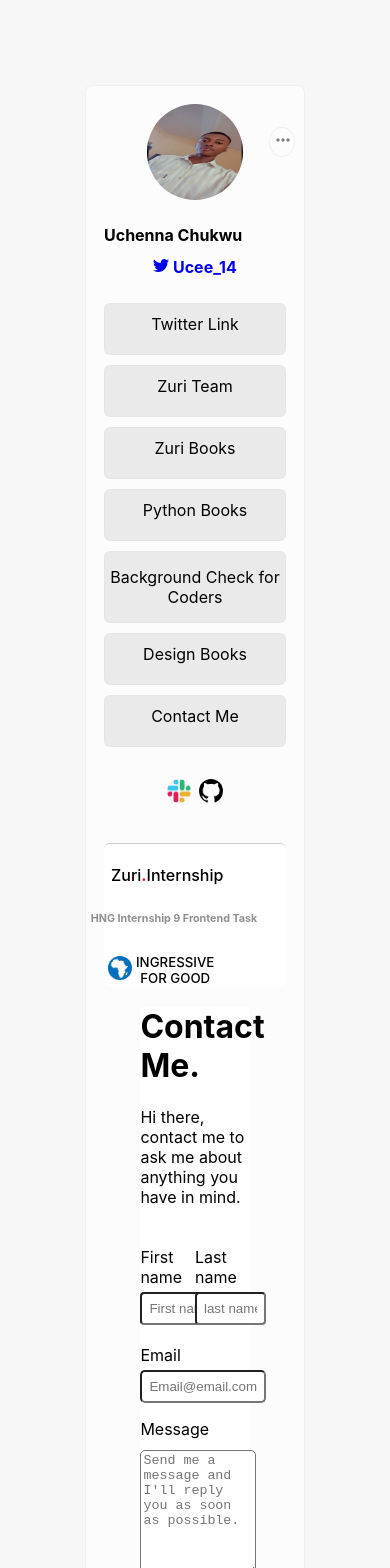
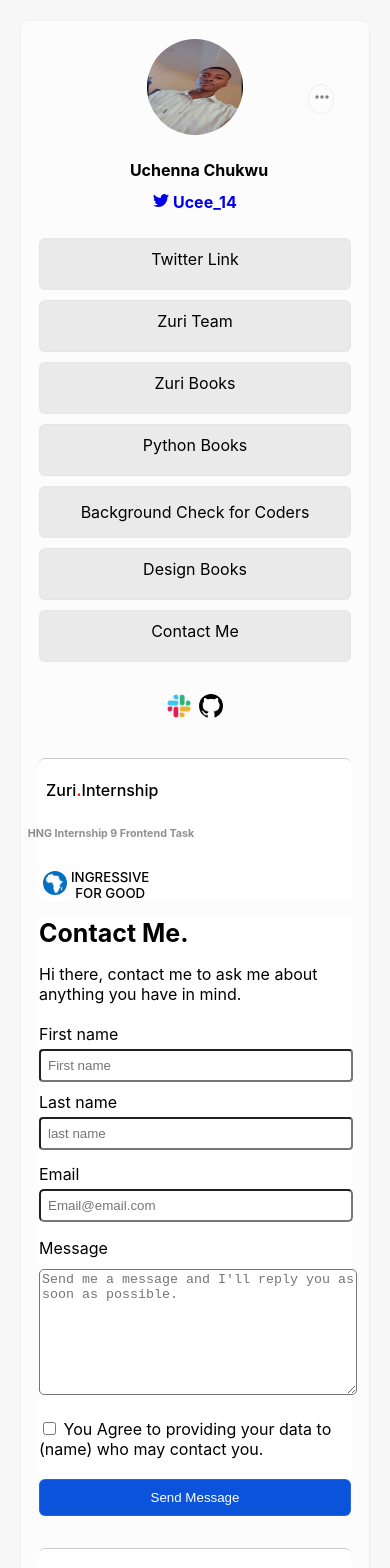
Before and after one commit to Yhucee14/zuri-one, a React (Create React App) app: page /Contact in a window 390 px wide. Shown: the top 1568 px of the page. Built offline with nearby package versions, Linux system fonts and the light colour scheme.

Commit message:
Style: Modified media queries for mobile view

```diff
--- a/src/App.css
+++ b/src/App.css
@@ -9,7 +9,6 @@
 
 .menu{
     text-align: center;
-
     display: block;
     border: 1px solid #a8a3a327;
     border-radius: 50%;
@@ -25,7 +24,7 @@
 }
 
 .container{
-    padding: 85px;
+    padding: 20px;
     background: #bbb9b91e;
     }
 
@@ -41,13 +40,13 @@
     border: 1px solid #a8a3a327;
     border-radius: 50%;
     position: absolute;
-    left: 69%;
-    top: 15%;
+    left: 79%;
+    top: 10%;
     padding: 2px;
     }
 
 #dot {
-    margin-left: 1px;
+    margin-left: -1px;
 }
 .menu{
     display: none;
@@ -55,3 +54,11 @@
 }
 
 }
+
+@media screen and (max-width: 320px) {
+
+    .container{
+        padding: 15px;
+    }
+
+}
--- a/src/components/Contact/Contact.css
+++ b/src/components/Contact/Contact.css
@@ -78,3 +78,54 @@
     background: rgb(10, 83, 218);
     border: 1px solid black;
 }
+
+@media screen and (max-width: 768px) {
+    .form-cover {
+        /* padding: 50px; */
+        width: 75%;
+        align-items: center;
+        background: white;
+        /* padding-left: 40px;
+        padding-right: 40px; */
+        margin-left: 15%;
+    }
+
+}
+
+@media screen and (max-width: 425px) {
+    .form-cover h1 {
+        font-size: 25px;
+    }
+
+    .form-cover {
+        align-items: center;
+        background: white;
+        margin-left: 0%;
+        width: 100%;
+    }
+
+    .name {
+        display: block;
+
+    }
+
+    #first_name {
+        width: 190%;
+        margin-bottom: 10px;
+    }
+
+    #last_name {
+        width: 190%;
+        margin-bottom: -6px;
+    }
+
+    #email {
+        width: 95%;
+    }
+}
+
+@media screen and (max-width: 320px) {
+    .form-cover h1 {
+        font-size: 18px;
+    }
+}
--- a/src/components/Contact/Contact.js
+++ b/src/components/Contact/Contact.js
@@ -7,7 +7,7 @@ const Contact = () => {
     <div className='form-wrap'>
     <form className='form-cover'>
     <h1><b>Contact Me.</b></h1>
-    Hi there, contact me to ask me about anything you have in mind. <br></br><br></br><br></br>
+    Hi there, contact me to ask me about anything you have in mind. <br></br><br></br>
       <div className='name'>
         <div className='first'>
         <label for="name">First name </label> <br></br>
--- a/src/components/Footer/Footer.css
+++ b/src/components/Footer/Footer.css
@@ -94,7 +94,7 @@
        }
 
     #center a{
-        margin-left: -42px;
+        margin-left: -168px;
        }
 
     #left{
@@ -105,12 +105,15 @@
         margin-left: -23px;
        }
 
+    #dot {
+        margin-left: 1px;
+    }
 
 }
 
 @media screen and (max-width: 375px) {
     #center a{
-        margin-left: 2px;
+        margin-left: -120px;
        }
 
        #center{
@@ -123,22 +126,13 @@
 
 }
 
-/* @media screen and (max-width: 550px){
-    .footer {
-        padding: 0px;
-        text-align: center;
-        display: block;
-    }
+@media screen and (max-width: 320px){
 
     #center a{
-         margin-left: -150px;
+         margin-left: -70px;
        }
 
-     #center{
-        display: inline;
-       }
-
-    #right {
-        margin-left: 13px;
+    #dot {
+        margin-left: -2px;
     }
-} */
+}
--- a/src/components/profile-section/Profile-s.js
+++ b/src/components/profile-section/Profile-s.js
@@ -8,7 +8,7 @@ const Profile = () => {
   return (
     <div className='profile-container'>
         <img src={Pic} alt='any' id='profile_img' />
-        <h4 className='name'>Uchenna Chukwu</h4>
+        <h4 className='nomen'>Uchenna Chukwu</h4>
         <h4 id='twitter'>
         <a href='https://twitter.com/Ucee_14'> <BsTwitter /> Ucee_14</a>
         </h4>
--- a/src/components/profile-section/Profile.css
+++ b/src/components/profile-section/Profile.css
@@ -17,12 +17,25 @@
     text-decoration: none;
 }
 
-.name {
+.nomen {
     padding: 0px;
-    text-align: center;
 }
 
 #twitter {
     padding: 5px;
     margin-top: -15px;
 }
+
+@media screen and (max-width: 768px) {
+
+    .nomen {
+        margin-left: 8px;
+    }
+}
+
+@media screen and (max-width: 425px) {
+
+    .nomen {
+        margin-left: 8px;
+    }
+}
```
